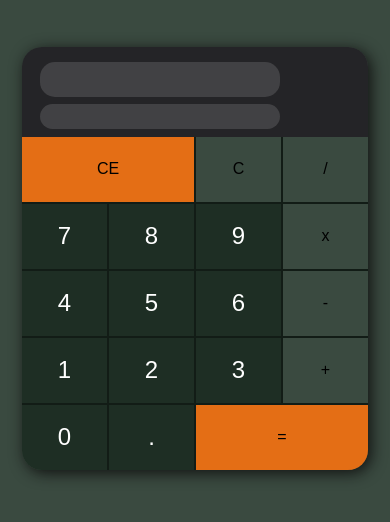
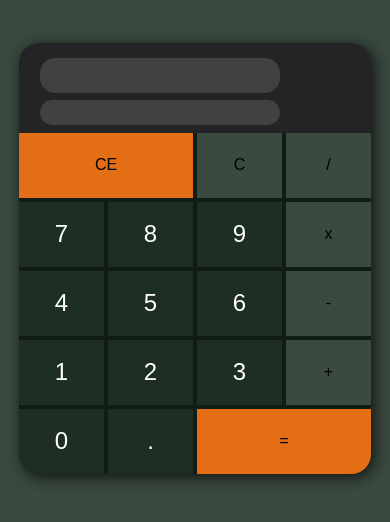
Before and after one commit to NoahHendrickson/calculator, a plain HTML site: page index.html in a window 390 px wide. Drawn offline with Linux system fonts and the light colour scheme.

Commit message:
fixing mobile

```diff
--- a/style.css
+++ b/style.css
@@ -46,15 +46,15 @@ body {
 
 .calculator {
   box-shadow: 3px 3px 15px rgba(12, 11, 11, 0.9);
-  border-radius: 20px;
+  border-radius: 1.25rem;
   background: none;
 }
 
 .calc-keys {
   display: grid;
   grid-template-columns: 85px 85px 85px 85px;
-  border-radius: 25px;
-  gap: 2px;
+  border-radius: 1.25rem;
+  gap: .25rem;
   background: var(--darkest);
 }
 
```
